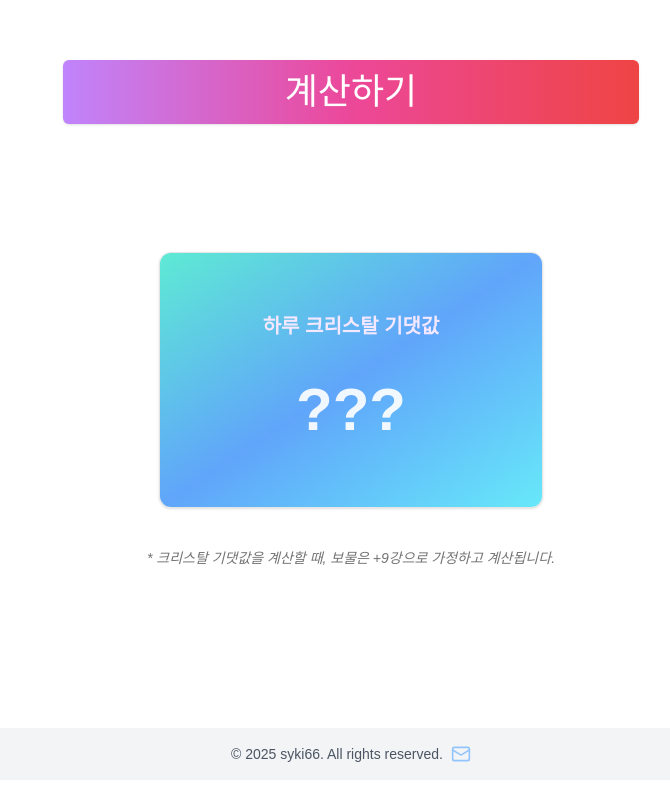
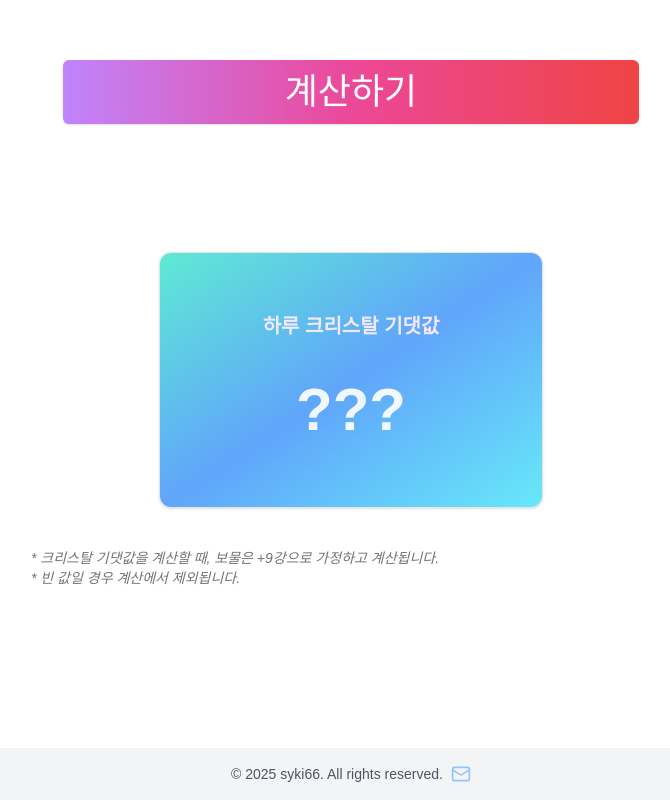
Before and after one commit to syki66/cookierun-crystal-simulator, a Next.js app: page /calculator in a window 1280 px wide. Shown: the part 888-1688 px from the top of the page, without its empty margins (289-959 px from the left). Built offline with nearby package versions, Linux system fonts and the light colour scheme.

Commit message:
env: manifest 배경 수정, metadata 키워드 추가, 주석 수정

```diff
--- a/app/calculator/layout.tsx
+++ b/app/calculator/layout.tsx
@@ -1,6 +1,7 @@
 import { Metadata } from 'next';
 import { ReactNode } from 'react';
 import dynamic from 'next/dynamic';
+import Note from '@/components/note';
 
 export const metadata: Metadata = {
   title: '쿠키런 크리스탈 기댓값 계산기 - 카쿠 크보 기댓값 계산기',
@@ -35,6 +36,13 @@ export default function Layout({ children }: LayoutProps) {
       <div className="mt-5">
         <KakaoAdfit adUnit={'DAN-F0gt5sOnJ8XI8YL6'} adSize={['300', '250']} />
       </div>
+
+      <div className="max-w-screen-sm mx-auto mt-10">
+        <Note>
+          * 크리스탈 기댓값을 계산할 때, 보물은 +9강으로 가정하고 계산됩니다.
+          <br />* 빈 값일 경우 계산에서 제외됩니다.
+        </Note>
+      </div>
     </>
   );
 }
--- a/app/calculator/page.tsx
+++ b/app/calculator/page.tsx
@@ -1,7 +1,6 @@
 'use client';
 
 import CrystalInputCard from '@/components/crystal-input-card';
-import Note from '@/components/note';
 import { Button } from '@/components/ui/button';
 import { Card, CardContent } from '@/components/ui/card';
 import { Form } from '@/components/ui/form';
@@ -169,12 +168,6 @@ export default function Page() {
                   </div>
                 </CardContent>
               </Card>
-              <div className="mt-10">
-                <Note>
-                  * 크리스탈 기댓값을 계산할 때, 보물은 +9강으로 가정하고
-                  계산됩니다.
-                </Note>
-              </div>
             </div>
           </form>
         </Form>
--- a/app/layout.tsx
+++ b/app/layout.tsx
@@ -19,6 +19,19 @@ export const metadata: Metadata = {
   title: '쿠키런 크리스탈 시뮬레이션',
   description:
     '카카오 쿠키런 모바일 게임의 크리스탈 보유효과 보물들을 사용자가 입력하여 미래 크리스탈 기댓값을 실시간으로 예측해서 시각화해주는 시뮬레이션을 체험할 수 있습니다. 또한 크리스탈 기댓값 계산기, 보물 뽑기 시뮬레이션을 제공합니다.',
+  keywords: [
+    '쿠키런',
+    '카카오 쿠키런',
+    '카쿠',
+    '크보',
+    '계산기',
+    '크리스탈',
+    '기댓값',
+    '시뮬레이터',
+    '시뮬레이션',
+    '보물 뽑기',
+    '카쿠 크보 기댓값 계산기',
+  ],
 };
 
 export default function RootLayout({
--- a/app/manifest.ts
+++ b/app/manifest.ts
@@ -3,13 +3,13 @@ import type { MetadataRoute } from 'next';
 export default function manifest(): MetadataRoute.Manifest {
   return {
     name: '쿠키런 크리스탈 기댓값 시뮬레이션',
-    short_name: '쿠키런 크리스탈 시뮬레이션',
+    short_name: '쿠키런 시뮬레이터',
     description:
       '카카오 쿠키런 모바일 게임의 크리스탈 보유효과 보물들을 사용자가 입력하여 미래 크리스탈 기댓값을 실시간으로 예측해서 시각화해주는 시뮬레이션 웹사이트',
     start_url: '/simulator/ready',
     display: 'standalone',
     background_color: '#ffffff',
-    theme_color: '#000000',
+    theme_color: '#ffffff',
     icons: [
       {
         src: '/favicon.ico',
```
